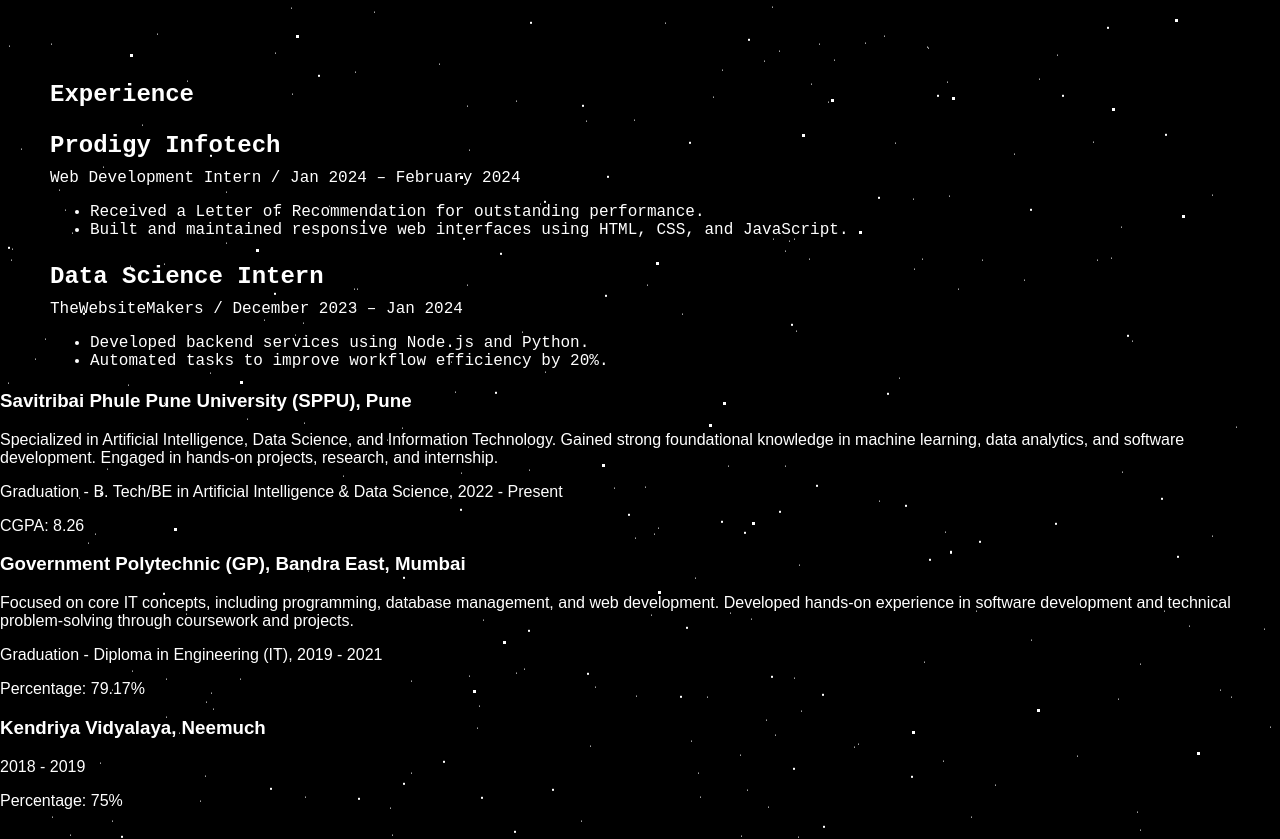
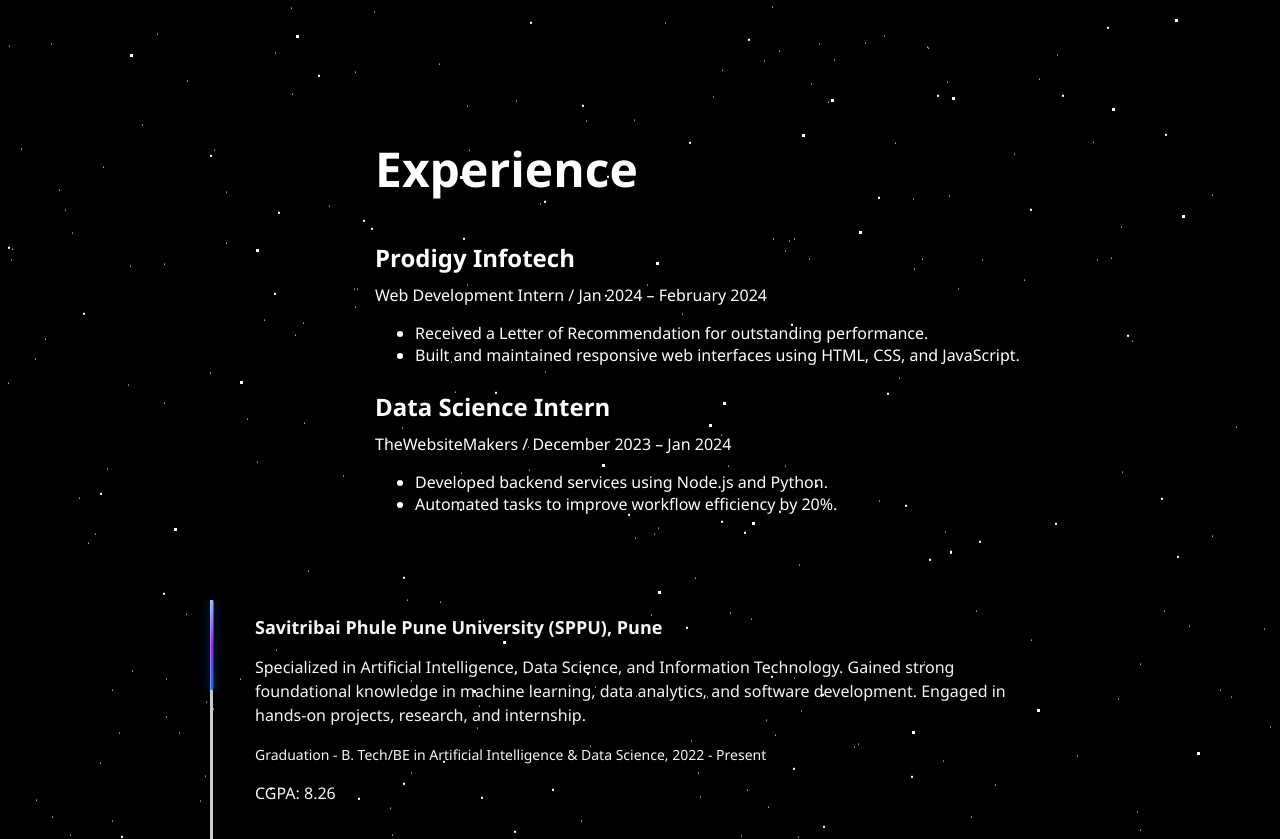
Before and after one commit to Aarya-Shinde/PRODIGY_WD_04, a plain HTML site: page index.html in a window 1280 px wide. Shown: the part 620-1459 px from the top of the page. Drawn offline with nearby package versions, Linux system fonts and the light colour scheme; a web font is replaced by a local one.

Commit message:
Update style.css

```diff
--- a/style.css
+++ b/style.css
@@ -9,10 +9,11 @@ body {
 }
 
 
-/* navbar styling starts here */
+/* Navbar styling begins header */
+
 
 .navbar {
-    background: #000; /* Solid black background */
+    background: #000;
     display: flex;
     justify-content: space-between;
     align-items: center;
@@ -21,7 +22,7 @@ body {
     margin: 20px auto;
     width: fit-content;
     box-shadow: 0px 4px 10px rgba(0, 0, 0, 0.5);
-    outline: 2px solid rgba(255, 255, 255, 0.5); /* White border line */
+    outline: 2px solid rgba(255, 255, 255, 0.5);
 }
 
 .navbar-section {
@@ -46,11 +47,10 @@ body {
 /* Dropdown styling */
 .dropdown {
     position: relative;
-    display: inline-block;
 }
 
 .dropdown-content {
-    display: none; /* Hidden by default */
+    display: none;
     position: absolute;
     top: 35px;
     left: 0;
@@ -76,7 +76,7 @@ body {
     border-radius: 10px;
 }
 
-/* Show the dropdown on hover */
+/* Keep dropdown visible when hovering */
 .dropdown:hover .dropdown-content {
     display: block;
 }
@@ -96,7 +96,6 @@ body {
 .navbar-icon button:hover {
     background: rgba(255, 255, 255, 0.1);
 }
-
 /* Navbar ends here ********************** */
 
 
@@ -113,7 +112,7 @@ body {
 
 
 
-
+/*Main name and button styling  starts here*******************************/
 
 .animated-logo {
     animation: fadeInDown 1s;
@@ -165,7 +164,7 @@ h1 {
 .buttons button:hover {
     background: #004a69;
 }
-
+/*Main name and button styling  ends here*******************************/
 
 /* Infortmation div styling the sections */
 
@@ -174,7 +173,6 @@ h1 {
     background-color: black;
 
 }
-
 
 .box {
     font-family: 'Courier New', monospace; /* Optional: Use a monospaced font for a typewriter feel */
@@ -198,16 +196,27 @@ h1 {
 
 
 
-/* Styling Information Block for About-me, Education, Experince */
+/* Styling Information Block for About-me, Education, Experince *******************************************/
 
 
-/* Experience */
+/* Experience******/
 
 .experience-section {
     margin-top: 100px;
-    margin-left: 50px;
-    font-family: 'Courier New', monospace;
+    margin-left: 360px;
+    font-family:'Segoe UI', Tahoma, Geneva, Verdana, sans-serif;
+    align-content: center;
 
+    position: relative;
+    margin-bottom: 40px;
+    padding-left: 80px;
+    padding-top: 20px;
+    padding: 15px;
+
+}
+
+.experience-section h2 {
+    font-size: 3rem;
 }
 
 .experience-item {
@@ -220,8 +229,80 @@ h1 {
 }
 
 
+/* Education block Styling **************** */
+.timeline-container {
+    max-width: 800px;
+    margin: 50px auto;
+    position: relative;
+    padding: 0 20px;
+  }
 
-/* styling the last section that contsins icons fro social media */
+  /* Vertical timeline line with gradient */
+  .timeline-line {
+    position: absolute;
+    left: -10px; /* Line aligns with the rectangle */
+    top: 0;
+    width: 3px;
+    height: 100%;
+    background: #ccc; /* Gradient effect */
+
+  }
+
+  /* Moving rectangle with gradient effect */
+  .timeline-rectangle {
+    position: absolute;
+    left: -8px; /* Aligns the rectangle with the timeline line */
+    width: 3px;
+    height: 90px; /* Long rectangle shape */
+    background: linear-gradient(to bottom, #7bcaff, #9c1fff, #0d6efd); /* Gradient effect for the rectangle */
+    border-radius: 2px; /* Slight rounding for rectangle corners */
+    transform: translateY(0);
+    transform: translate(-50%, 0); /* Center rectangle horizontally */
+   /* transition: transform 0.1s ease-out, background 0.3s ease-out;*/
+   transition: transform 0.1s linear;
+    box-shadow: 0 0 10px rgba(13, 110, 253, 0.6); /* Optional glow for the rectangle */
+  }
+
+  /* Timeline content block */
+  .timeline-content {
+    position: relative;
+    margin-bottom: 40px;
+    padding-left: 80px;
+    padding-top: 20px;
+  /*  border-left: 1px dashed rgba(255, 255, 255, 0.4); /* Faint outline for timeline block */
+    padding: 15px;
+    background-color: transparent;
+    color: #f5f5f5;
+    margin-top: 50px; /* Add gap between content and line */
+    font-family:'Segoe UI', Tahoma, Geneva, Verdana, sans-serif;
+  }
+
+  .timeline-content h3 {
+    margin: 0;
+    font-size: 18px;
+    color: #f5f5f5;
+  }
+
+  .timeline-content p {
+    font-size: 16px;
+    line-height: 1.5;
+    color: #f5f5f5;
+  }
+
+  .timeline-content span {
+    font-size: 14px;
+    color: #f5f5f5;
+  }
+
+
+
+
+
+
+
+
+
+/* styling the last section footer that contsins icons fro social media */
 
 footer{
     background-color: #000000;
@@ -829,5 +910,4 @@ html {
     }
 }
 
-
 /* starts animation background ends****************** */
```
